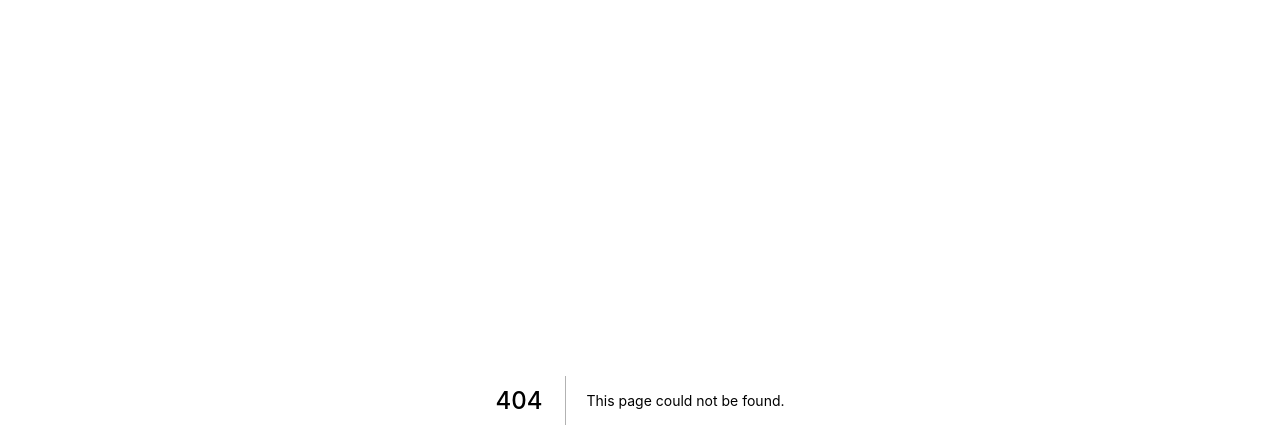
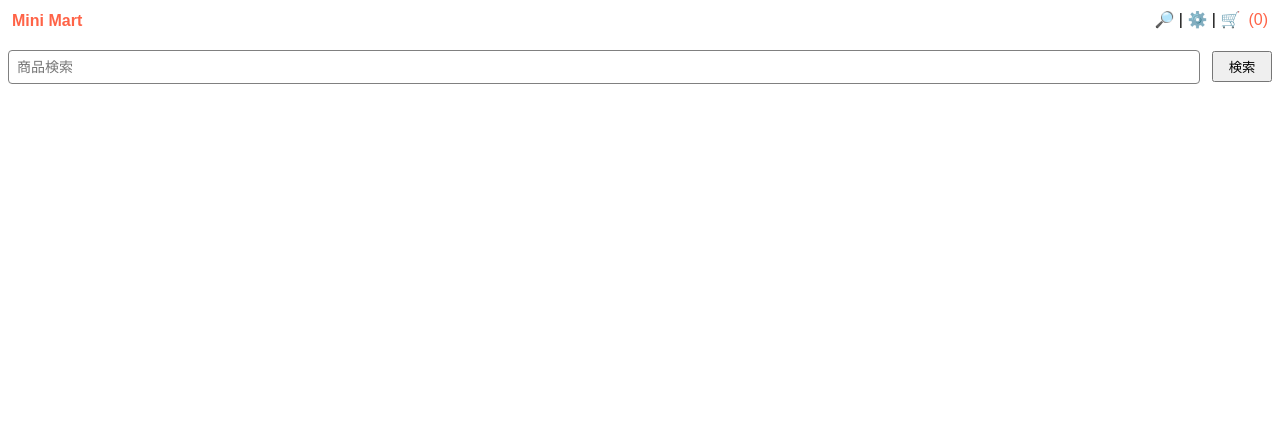
Before and after one commit to cookpad/minimart-web, a Next.js app: page /search in a window 1280 px wide. Before the commit this address had no page. Shown: the top 448 px of the page. Built offline with nearby package versions, Linux system fonts and the light colour scheme.

Commit message:
Implement feature to search products

```diff
--- a/components/Layout.module.css
+++ b/components/Layout.module.css
@@ -9,7 +9,7 @@
   color: tomato;
 }
 
-.cart {
+.menu {
   position: absolute;
   top: 10px;
   right: 12px;
--- a/components/Layout.tsx
+++ b/components/Layout.tsx
@@ -17,7 +17,9 @@ export const Layout: FC<Props> = ({ cartItemCount, children }) => {
         <h1 className={styles.title}>
           <Link href="/">Mini Mart</Link>
         </h1>
-        <div className={styles.cart}>
+        <div className={styles.menu}>
+          <Link href="/search">🔎</Link>
+          <span> | </span>
           <Link href="/user">⚙️</Link>
           <span> | </span>
           <Link href="/cart">
--- /dev/null
+++ b/components/ProductList.tsx
@@ -0,0 +1,28 @@
+import { FC } from "react";
+import Link from "next/link";
+import { Product } from "../lib/product";
+import styles from "./ProductList.module.css";
+
+type Props = {
+  products: Product[];
+};
+
+export const ProductList: FC<Props> = ({ products }) => {
+  return (
+    <ul className={styles.list}>
+      {products.map((product) => (
+        <li key={product.id} className={styles.listItem}>
+          <Link href={`/products/${product.id}`}>
+            <a className={styles.link}>
+              <div className={styles.imageWrapper}>
+                <img className={styles.image} src={product.imageUrl} alt={`${product.name}の写真`} />
+                <div className={styles.price}>{product.price}円</div>
+              </div>
+              <div className={styles.productName}>{product.name}</div>
+            </a>
+          </Link>
+        </li>
+      ))}
+    </ul>
+  );
+};
--- a/lib/product.ts
+++ b/lib/product.ts
@@ -25,6 +25,24 @@ export async function listProducts(): Promise<Product[]> {
   return data.products;
 }
 
+const searchProductsQuery = `
+  query searchProducts($keyword: String!) {
+    searchProducts(query: $keyword) {
+      id
+      name
+      description
+      price
+      imageUrl
+    }
+  }
+`;
+
+export async function searchProducts(keyword: string): Promise<Product[]> {
+  if (keyword === "") return [];
+  const data = await graphqlRequest({ query: searchProductsQuery, variables: { keyword } });
+  return data.searchProducts;
+}
+
 const getProductQuery = `
   query getProduct($id: ID!) {
     product(id: $id) {
--- /dev/null
+++ b/pages/search.module.css
@@ -0,0 +1,19 @@
+.searchForm {
+  margin: 8px;
+}
+
+.searchInput {
+  width: calc(100% - 72px);
+  box-sizing: border-box;
+  font-size: 14px;
+  padding: 8px;
+  border: 1px solid gray;
+  border-radius: 4px;
+  margin-right: 12px;
+}
+
+.searchBtn {
+  width: 60px;
+  padding: 4px;
+  box-sizing: border-box;
+}
--- /dev/null
+++ b/pages/search.tsx
@@ -0,0 +1,42 @@
+import { ChangeEvent, FC, FormEvent, useState } from "react";
+import styles from "./search.module.css";
+import { searchProducts, Product } from "../lib/product";
+import { useCartItemCount } from "../lib/cart";
+import { Layout } from "../components/Layout";
+import { ProductList } from "../components/ProductList";
+
+const SearchPage: FC = () => {
+  const [products, setProducts] = useState<Product[]>([]);
+  const [searchKeyword, setSearchKeyword] = useState("");
+  const { cartItemCount } = useCartItemCount();
+
+  const handleInputChange = (event: ChangeEvent<HTMLInputElement>) => {
+    const value = event.target.value;
+    setSearchKeyword(value);
+  };
+
+  const handleSubmit = (event: FormEvent<HTMLFormElement>) => {
+    event.preventDefault();
+    searchProducts(searchKeyword).then((products) => setProducts(products));
+  };
+
+  return (
+    <Layout cartItemCount={cartItemCount}>
+      <form onSubmit={handleSubmit} className={styles.searchForm}>
+        <input
+          placeholder="商品検索"
+          className={styles.searchInput}
+          type="search"
+          value={searchKeyword}
+          onChange={handleInputChange}
+        />
+        <button className={styles.searchBtn} type="submit">
+          検索
+        </button>
+      </form>
+      <ProductList products={products} />
+    </Layout>
+  );
+};
+
+export default SearchPage;
```
Also changed, not shown: pages/index.tsx (+2 -17 lines), components/ProductList.module.css (renamed from pages/index.module.css).
